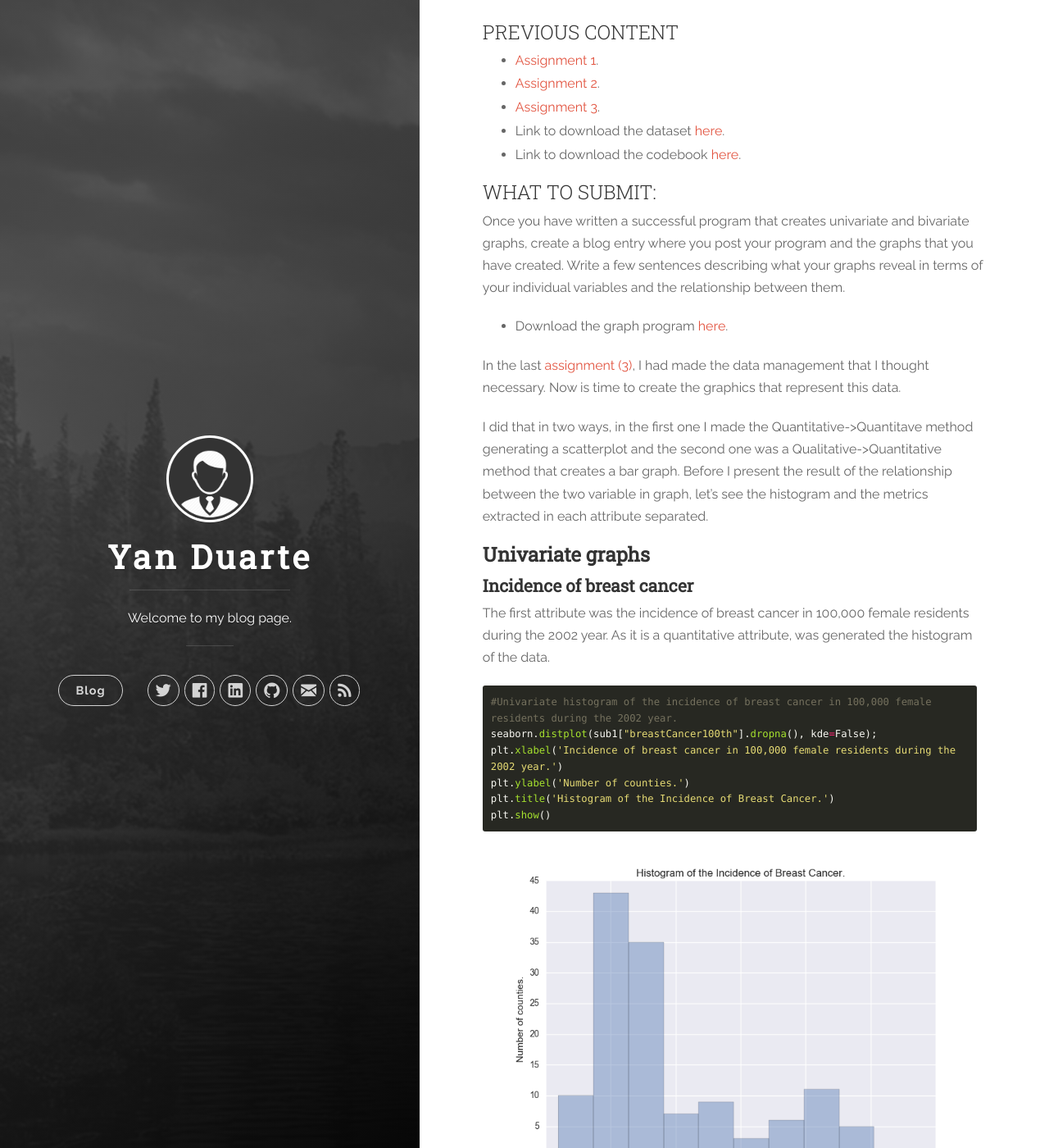
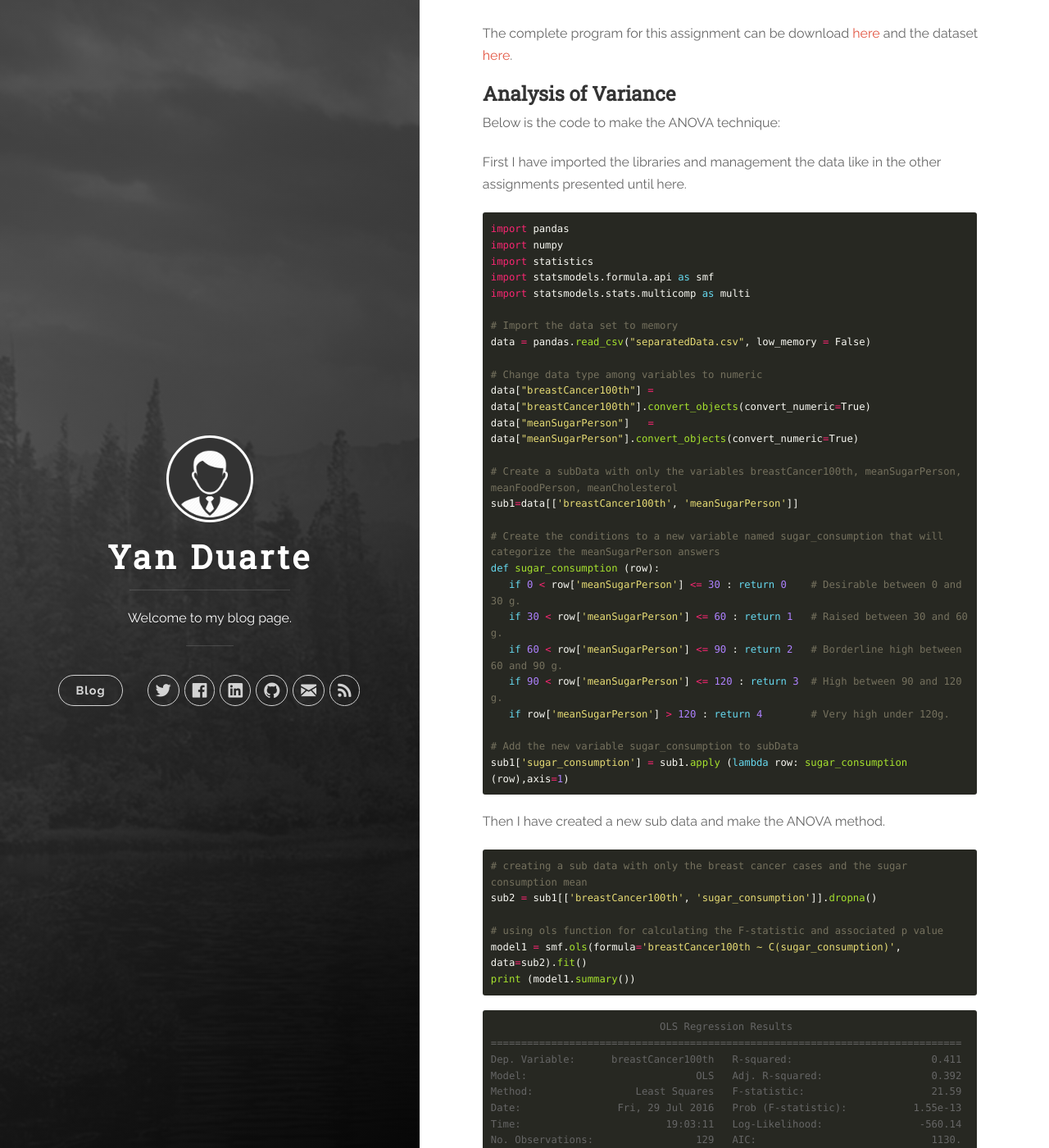
Before and after one commit to yan-duarte/yan-duarte.github.io, a Jekyll site: the page built from _posts/2016-07-29-DAT-Assignment1.md, in a window 1280 px wide and 1400 px high, scrolled down 389 px. Shown: the whole window at 82% size. Built offline with Jekyll 4.4.1, drawn with Linux system fonts in a browser that asks for light colours; nearby versions of some CDN libraries; some of the changed text lies outside the part shown.

Commit message:
Updated 2016-07-29-DAT-Assignment1.md

````diff
--- a/_posts/2016-07-29-DAT-Assignment1.md
+++ b/_posts/2016-07-29-DAT-Assignment1.md
@@ -15,158 +15,82 @@ The content of the first course you can see [here](https://yan-duarte.github.io/
 For this assignment, we have to make the Analysis of Variance (ANOVA) in our data.
 As I am already working with a quantitative response variable and a categorical explanatory variable, it is possible to use the ANOVA technique and, as the explanatory variable have five categories, it will be necessary to use the post hoc test for ANOVA.
 
-## PREVIOUS CONTENT
+The complete program for this assignment can be download [here](https://yan-duarte.github.io/archives/dat-assignment1.py) and the dataset [here](https://yan-duarte.github.io/archives/separatedData.csv).
 
-  - [Assignment 1](https://yan-duarte.github.io/2016/Assignment1/).
-  - [Assignment 2](https://yan-duarte.github.io/2016/Assignment2/).
-  - [Assignment 3](https://yan-duarte.github.io/2016/Assignment3/).
-  - Link to download the dataset [here](https://yan-duarte.github.io/archives/separatedData.csv).
-  - Link to download the codebook [here](https://yan-duarte.github.io/archives/codebook.xlsx).
 
-## WHAT TO SUBMIT:
+## **Analysis of Variance**
 
-Once you have written a successful program that creates univariate and bivariate graphs, create a blog entry where you post your program and the graphs that you have created. Write a few sentences describing what your graphs reveal in terms of your individual variables and the relationship between them.
+Below is the code to make the ANOVA technique:
 
-  - Download the graph program [here](https://yan-duarte.github.io/archives/assignment4.py).
-
-In the last [assignment (3)](https://yan-duarte.github.io/2016/Assignment3/), I had made the data management that I thought necessary. Now is time to create the graphics that represent this data.
-
-I did that in two ways, in the first one I made the Quantitative->Quantitave method generating a scatterplot and the second one was a Qualitative->Quantitative method that creates a bar graph.
-Before I present the result of the relationship between the two variable in graph, let's see the histogram and the metrics extracted in each attribute separated.
-
-## **Univariate graphs**
-
-### **Incidence of breast cancer**
-
-The first attribute was the incidence of breast cancer in 100,000 female residents during the 2002 year. As it is a quantitative attribute, was generated the histogram of the data.
+First I have imported the libraries and management the data like in the other assignments presented until here.
 
 ```python
-#Univariate histogram of the incidence of breast cancer in 100,000 female residents during the 2002 year.
-seaborn.distplot(sub1["breastCancer100th"].dropna(), kde=False);
-plt.xlabel('Incidence of breast cancer in 100,000 female residents during the 2002 year.')
-plt.ylabel('Number of counties.')
-plt.title('Histogram of the Incidence of Breast Cancer.')
-plt.show()
+import pandas
+import numpy
+import statistics
+import statsmodels.formula.api as smf
+import statsmodels.stats.multicomp as multi
+
+# Import the data set to memory
+data = pandas.read_csv("separatedData.csv", low_memory = False)
+
+# Change data type among variables to numeric
+data["breastCancer100th"] = data["breastCancer100th"].convert_objects(convert_numeric=True)
+data["meanSugarPerson"]   = data["meanSugarPerson"].convert_objects(convert_numeric=True)
+
+# Create a subData with only the variables breastCancer100th, meanSugarPerson, meanFoodPerson, meanCholesterol
+sub1=data[['breastCancer100th', 'meanSugarPerson']]
+
+# Create the conditions to a new variable named sugar_consumption that will categorize the meanSugarPerson answers
+def sugar_consumption (row):
+   if 0 < row['meanSugarPerson'] <= 30 : return 0    # Desirable between 0 and 30 g.
+   if 30 < row['meanSugarPerson'] <= 60 : return 1   # Raised between 30 and 60 g.
+   if 60 < row['meanSugarPerson'] <= 90 : return 2   # Borderline high between 60 and 90 g.
+   if 90 < row['meanSugarPerson'] <= 120 : return 3  # High between 90 and 120 g.
+   if row['meanSugarPerson'] > 120 : return 4        # Very high under 120g.
+
+# Add the new variable sugar_consumption to subData
+sub1['sugar_consumption'] = sub1.apply (lambda row: sugar_consumption (row),axis=1)
 ```
 
-![Figure 1]({{site.baseurl}}/yan-duarte.github.io/images/assignment4/graph1.png)
-
-We can observe in the histogram that most of the countries have an incidence of cancer around 30 and 40 cases per 100,000 female. The extracted metrics of this attribute were:
+Then I have created a new sub data and make the ANOVA method.
 
 ```python
-desc1 = sub1["breastCancer100th"].describe()
-print(desc1)
+# creating a sub data with only the breast cancer cases and the sugar consumption mean
+sub2 = sub1[['breastCancer100th', 'sugar_consumption']].dropna()
 
+# using ols function for calculating the F-statistic and associated p value
+model1 = smf.ols(formula='breastCancer100th ~ C(sugar_consumption)', data=sub2).fit()
+print (model1.summary())
 ```
 
 ```
-count    129.000000
-mean      37.987597
-std       24.323873
-min        3.900000
-25%       20.600000
-50%       29.700000
-75%       50.300000
-max      101.100000
-Name: breastCancer100th, dtype: float64
+                            OLS Regression Results
+==============================================================================
+Dep. Variable:      breastCancer100th   R-squared:                       0.411
+Model:                            OLS   Adj. R-squared:                  0.392
+Method:                 Least Squares   F-statistic:                     21.59
+Date:                Fri, 29 Jul 2016   Prob (F-statistic):           1.55e-13
+Time:                        19:03:11   Log-Likelihood:                -560.14
+No. Observations:                 129   AIC:                             1130.
+Df Residuals:                     124   BIC:                             1145.
+Df Model:                           4
+Covariance Type:            nonrobust
+=============================================================================================
+                                coef    std err          t      P>|t|      [95.0% Conf. Int.]
+---------------------------------------------------------------------------------------------
+Intercept                    20.6481      3.651      5.655      0.000        13.421    27.875
+C(sugar_consumption)[T.1]     2.9940      5.682      0.527      0.599        -8.251    14.239
+C(sugar_consumption)[T.2]    14.0744      4.995      2.818      0.006         4.189    23.960
+C(sugar_consumption)[T.3]    25.3777      4.995      5.081      0.000        15.492    35.263
+C(sugar_consumption)[T.4]    45.5661      5.520      8.254      0.000        34.640    56.493
+==============================================================================
+Omnibus:                        2.575   Durbin-Watson:                   1.688
+Prob(Omnibus):                  0.276   Jarque-Bera (JB):                2.533
+Skew:                           0.336   Prob(JB):                        0.282
+Kurtosis:                       2.864   Cond. No.                         5.76
+==============================================================================
+
+Warnings:
+[1] Standard Errors assume that the covariance matrix of the errors is correctly specified.
 ```
-
-With this, we can see that 75% of the countries have an incidence of breast cancer under 50.30 per 100,000 female.
-
-### **Sugar consumption**
-
-The second attribute is the sugar consumption. For this attribute, I have made two graphs: one that shows the histogram of the original data and the other one that shows the bar graph of this attribute relocated into categories.
-
-#### **Histogram**
-
-```python
-#Univariate histogram of the Mean of the sugar consumption (grams per person and day) between 1961 and 2002.
-seaborn.distplot(sub1["meanSugarPerson"].dropna(), kde=False);
-plt.xlabel('Mean of the sugar consumption (grams per person and day) between 1961 and 2002.')
-plt.ylabel('Number of counties.')
-plt.title('Histogram of the Sugar Consumption.')
-plt.show()
-```
-
-![Figure 2]({{site.baseurl}}/yan-duarte.github.io/images/assignment4/graph2.png)
-
-This histogram is almost evenly distributed, we can see that the countries that have the most sugar consumption are in the 20 and the 110 grams per person.
-
-```python
-desc2 = sub1["meanSugarPerson"].describe()
-print(desc2)
-
-```
-
-```
-count    129.000000
-mean      76.238394
-std       42.488004
-min        6.132381
-25%       42.206429
-50%       79.714524
-75%      110.307619
-max      163.861429
-Name: meanSugarPerson, dtype: float64
-```
-
-The mean of sugar consumption is 76.24 and we can see that 75% of the countries have an consumption of sugar under 110.31 grams per day.
-
-#### **Bar graph**
-
-```python
-#Univariate bar graph of the Mean of the sugar consumption (grams per person and day) between 1961 and 2002.
-seaborn.countplot(x="sugar_consumption", data=sub1)
-plt.xlabel('Mean of the sugar consumption (grams per person and day) between 1961 and 2002.')
-plt.ylabel('Number of counties.')
-plt.title('Histogram of the Sugar Consumption.')
-plt.show()
-```
-
-![Figure 3]({{site.baseurl}}/yan-duarte.github.io/images/assignment4/graph3.png)
-
-Where the consumption is:
-
-  - (0) Desirable between 0 and 30 g.
-  - (1) Raised between 30 and 60 g.
-  - (2) Borderline high between 60 and 90 g.
-  - (3) High between 90 and 120 g.
-  - (4) Very high under 120g.
-
-The bar graph behaved very similarly as the histogram.
-
-## **Bivariate graphs**
-
-The two bivariate graphics are presented below:
-
-```python
-#Bivariate Scatterplot Q->Q -  Incidence of breast cancer versus sugar consumption
-scat1 = seaborn.regplot(x="meanSugarPerson", y="breastCancer100th", fit_reg=True, data=sub1)
-plt.xlabel('Mean of the sugar consumption between 1961 and 2002.')
-plt.ylabel('Incidence of breast cancer in 100,000 female residents during the 2002 year.')
-plt.title('Scatterplot for the association between the incidence of breast cancer and the sugar consumption.')
-plt.show()
-
-#Bivariate bar graph C->Q -  Incidence of breast cancer versus sugar consumption
-seaborn.factorplot(x='sugar_consumption', y='breastCancer100th', data=sub1, kind="bar", ci=None)
-plt.xlabel('Mean of the sugar consumption between 1961 and 2002.')
-plt.ylabel('Incidence of breast cancer in 100,000 female residents during the 2002 year.')
-plt.title('Bar graph for the Association between the incidence of breast cancer and the sugar consumption.')
-plt.show()
-```
-
-![Figure 4]({{site.baseurl}}/yan-duarte.github.io/images/assignment4/graph4.png)
-
-![Figure 5]({{site.baseurl}}/yan-duarte.github.io/images/assignment4/graph5.png)
-
-In both graphics, we can see that there is a relation with the incidence of breast cancer and the consumption of sugar. At the same time that the sugar consumption is increased the incidence of new breast cancer cases is increased too.
-
-## **Review criteria**
-
-Your assessment will be based on the evidence you provide that you have completed all of the steps. When relevant, gradients in the scoring will be available to reward clarity (for example, you will get one point for submitting graphs that do not accurately represent your data, but two points if the data is accurately represented). In all cases, consider that the peer assessing your work is likely not an expert in the field you are analyzing. You will be assessed equally on your description of your frequency distributions.
-
-Specific rubric items, and their point values, are as follows:
-
-  - Was a univariate graph created for each of the selected variables? (2 points)
-  - Was a bivariate graph created for the selected variables? (2 points)
-  - Did the summary describe what the graphs revealed in terms of the individual variables and the relationship between them? (2 points)
````
